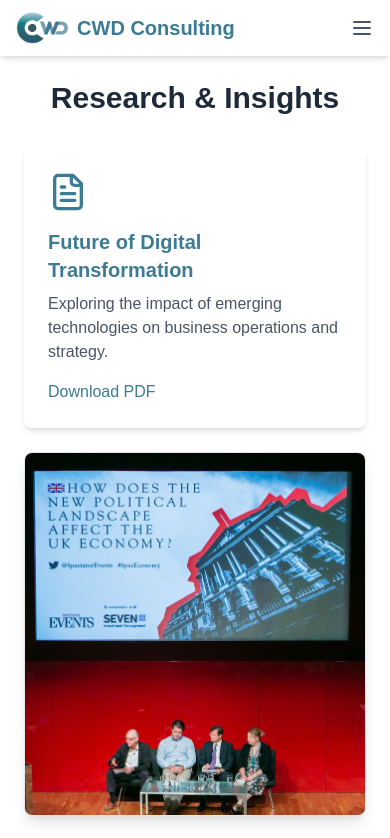
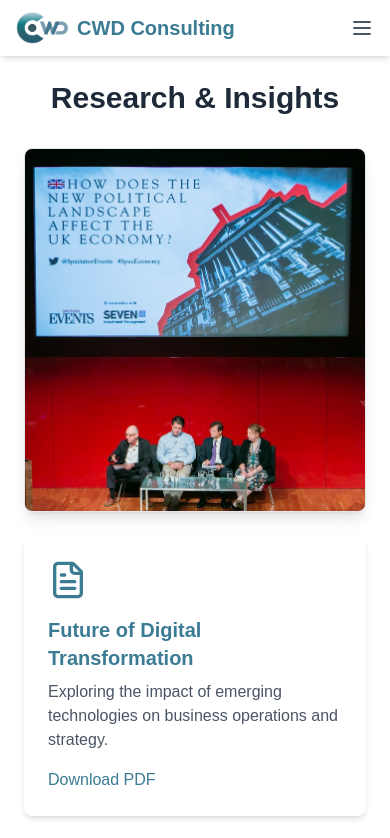
Before and after one commit to maxsherman1/cwd-consulting, a Next.js app: page /research in a window 390 px wide. Shown: the top 838 px of the page. Built offline with nearby package versions, Linux system fonts and the light colour scheme.

Commit message:
Improved responsiveness of research page to change order for mobile viewers.

```diff
--- a/src/app/research/page.tsx
+++ b/src/app/research/page.tsx
@@ -31,7 +31,7 @@ export default function Research() {
       </h1>
       <div className="grid grid-cols-1 gap-6">
         <div className="flex flex-col md:flex-row gap-6">
-          <div className="bg-white p-6 rounded-lg shadow-md hover:shadow-lg transition-shadow h-auto md:h-96 overflow-auto flex-1">
+          <div className="bg-white p-6 rounded-lg shadow-md hover:shadow-lg transition-shadow h-auto md:h-96 overflow-auto flex-1 order-2 md:order-1">
             <FileText className="h-10 w-10 text-[var(--primary-teal)] mb-4" />
             <h2 className="text-xl font-semibold text-[var(--primary-teal)] mb-2">
               {papers[0].title}
@@ -44,7 +44,7 @@ export default function Research() {
               Download PDF
             </a>
           </div>
-          <div className="relative overflow-hidden rounded-lg shadow-lg border border-gray-200 h-auto md:h-96 flex justify-center items-center w-auto">
+          <div className="relative overflow-hidden rounded-lg shadow-lg border border-gray-200 h-auto md:h-96 flex justify-center items-center w-auto order-1 md:order-2">
             <img
               src="/images/spectator_events.jpg"
               alt="Spectator Event 1"
@@ -52,8 +52,8 @@ export default function Research() {
             />
           </div>
         </div>
-        <div className="flex flex-col md:flex-row gap-6">
-          <div className="relative overflow-hidden rounded-lg shadow-lg border border-gray-200 h-auto md:h-96 flex justify-center items-center w-auto">
+        <div className="flex flex-col lg:flex-row gap-6">
+          <div className="relative overflow-hidden rounded-lg shadow-lg border border-gray-200 h-auto lg:h-96 flex justify-center items-center w-auto">
             <img
               src="/images/spectator_events_2.jpg"
               alt="Spectator Event 2"
```
